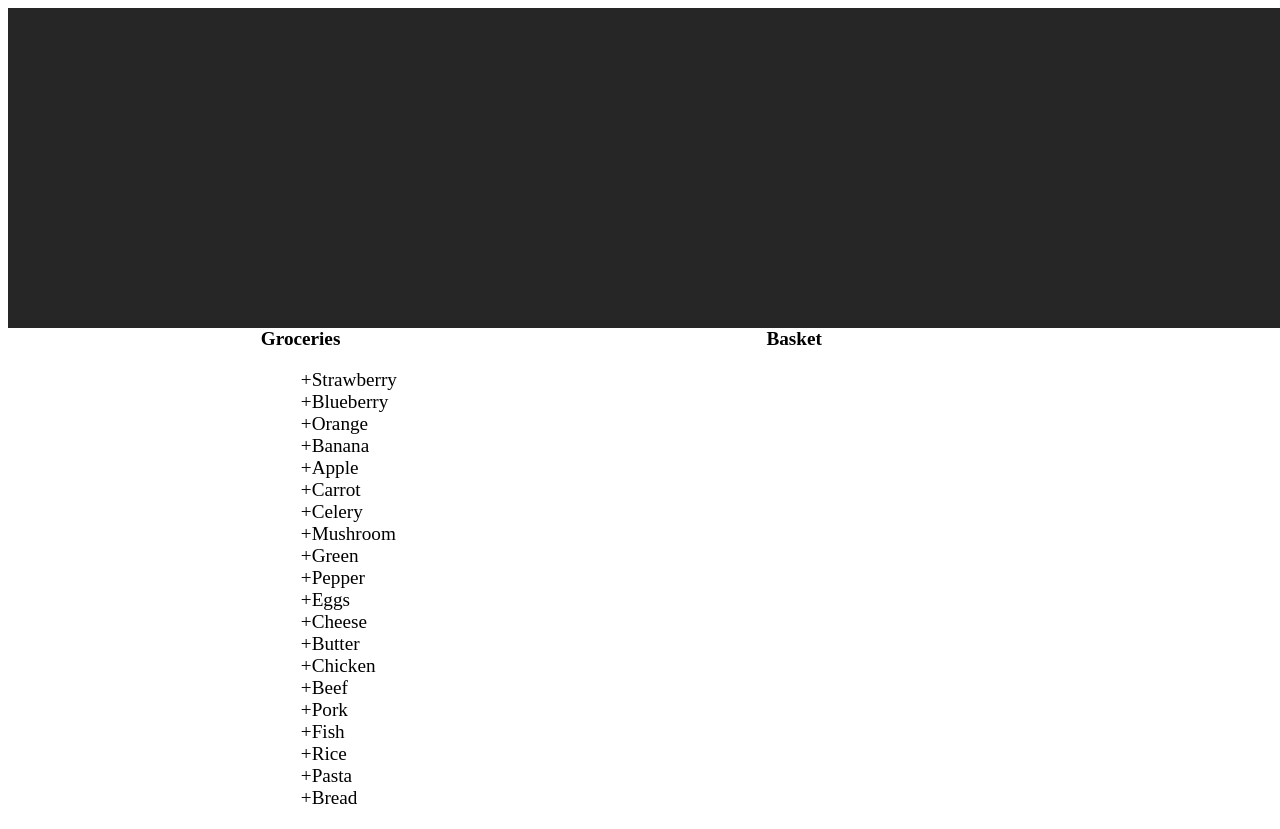
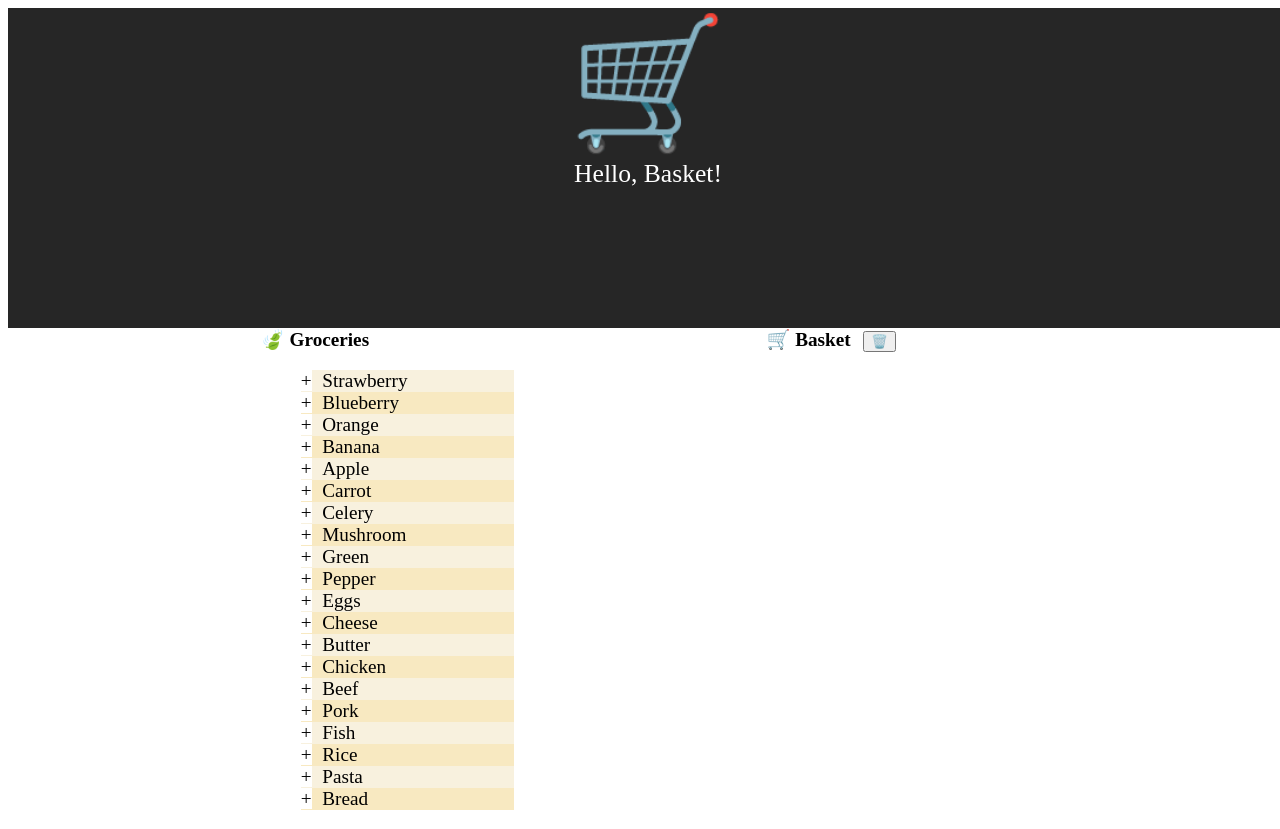
Before and after one commit to EhoodGoren/basket, a React app in the folder basket/: page / in a window 1280 px wide. Built offline with nearby package versions, Linux system fonts and the light colour scheme.

Commit message:
Added some styling.

```diff
--- a/basket/src/ActionSign.js
+++ b/basket/src/ActionSign.js
@@ -12,7 +12,7 @@ export default class ActionSign extends React.Component {
     }
     render() {
         return (
-            <span style={{backgroundColor: this.state.color}}>{this.props.sign}</span>
+            <span style={{backgroundColor: this.state.color, marginRight:'5%'}}>{this.props.sign}</span>
         )
     }
 }
--- a/basket/src/BasketItem.js
+++ b/basket/src/BasketItem.js
@@ -32,10 +32,10 @@ export default class GroceriesItem extends React.Component {
     }
     render() {
         return (
-            <li onClick={this.updateBasket} onMouseEnter={this.changeSignColor} onMouseLeave={this.revertSignColor}>
-                <ActionSign sign='-' color={this.state.signColor} />
-                <span>{this.state.count}</span>
-                <span>{this.checkStrike()}</span>
+            <li onClick={this.updateBasket} onMouseEnter={this.changeSignColor} onMouseLeave={this.revertSignColor} className="listItems">
+                <ActionSign sign='-' color={this.state.signColor}/>
+                <span>{this.state.count} </span>
+                <span> {this.checkStrike()}</span>
             </li>
         )
     }
--- a/basket/src/BasketList.js
+++ b/basket/src/BasketList.js
@@ -13,14 +13,20 @@ export default class BasketList extends React.Component {
             this.setState({items: this.props.items});
         }
     }
+    emptyBasket = () => {
+        console.log('?');
+        this.setState({items: []});
+    }
     render() {
         return (
             <div id='basket' className='lists'>
-                <div><strong>Basket</strong></div>
+                <span><strong>🛒 Basket</strong></span>
+                <button id='trash' onClick={this.emptyBasket}>🗑️</button>
                 <ul className='uLists'>
                     {this.props.items.map(item =>
                         <BasketItem content={item} clickFunc={this.props.clickFunc} />)}
                 </ul>
+
             </div>
         )
     }
--- a/basket/src/GroceriesItem.js
+++ b/basket/src/GroceriesItem.js
@@ -20,7 +20,7 @@ export default class GroceriesItem extends React.Component {
     }
     render() {
         return (
-            <li onClick={this.updateBasket} onMouseEnter={this.changeSignColor} onMouseLeave={this.revertSignColor}>
+            <li onClick={this.updateBasket} onMouseEnter={this.changeSignColor} onMouseLeave={this.revertSignColor} className="listItems">
                 <ActionSign sign='+' color={this.state.signColor} />
                 <span>{this.props.content}</span>
             </li>
--- a/basket/src/GroceriesList.js
+++ b/basket/src/GroceriesList.js
@@ -5,7 +5,7 @@ export default class GroceriesList extends React.Component {
     render() {
         return (
             <div id='groceries' className='lists'>
-                <div><strong>Groceries</strong></div>
+                <div><strong>🍃 Groceries</strong></div>
                 <ul className='uLists'>
                     {this.props.items.map(item =>
                         <GroceriesItem content={item} clickFunc={this.props.clickFunc}/>)}
--- a/basket/src/Header.js
+++ b/basket/src/Header.js
@@ -3,8 +3,8 @@ export default class Header extends React.Component {
     render() {
         return (
             <header id="intro">
-                {/* basket */}
-                {/* writing */}
+                <div style={{textAlign: 'center', fontSize: '800%'}}>🛒</div>
+                <div style={{color:'white', textAlign: 'center', fontSize:'160%'}}>Hello, Basket!</div>
             </header>
         )
     }
--- a/basket/src/style.css
+++ b/basket/src/style.css
@@ -28,3 +28,13 @@
 .uLists {
     list-style-type: none;
 }
+.listItems:nth-child(odd) {
+    background-color: #F8F1DE;
+}
+.listItems:nth-child(even) {
+    background-color: #F8E9C1;
+}
+
+#trash {
+    margin-left: 5%;
+}
```
